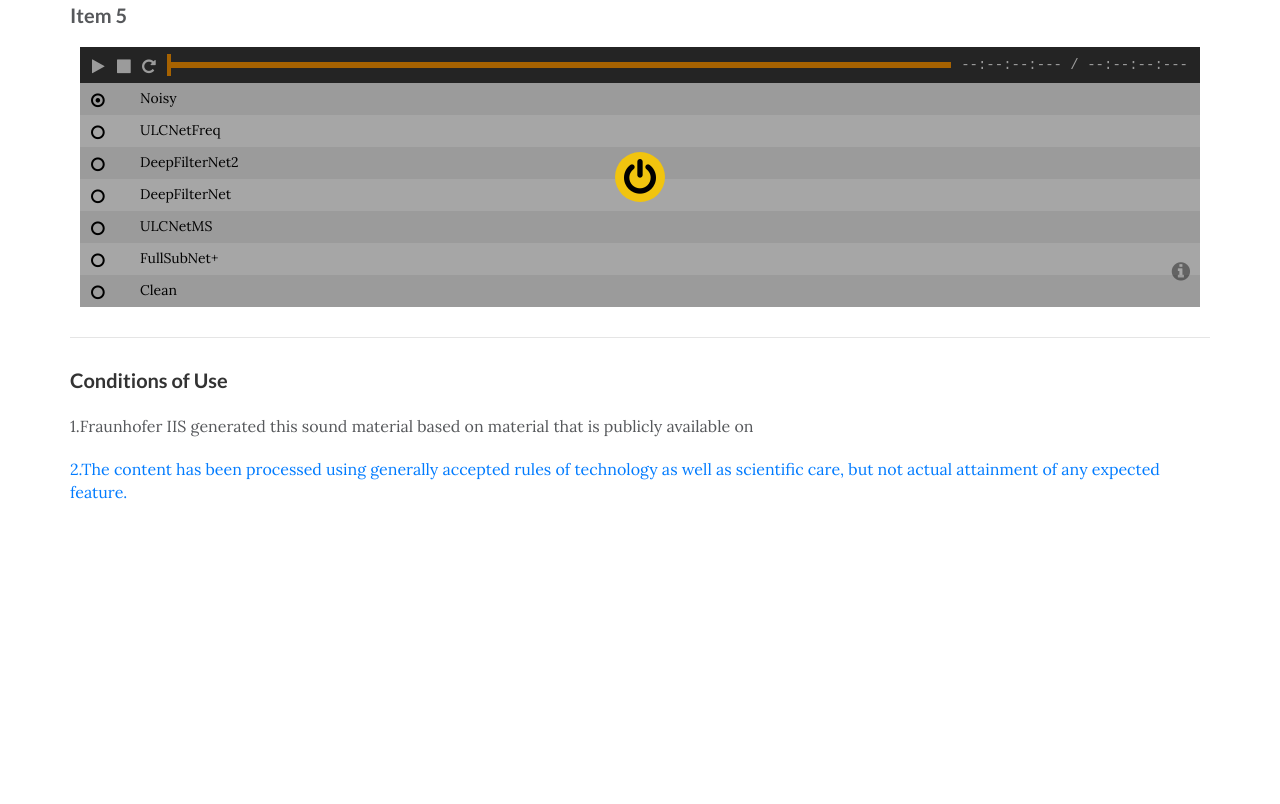
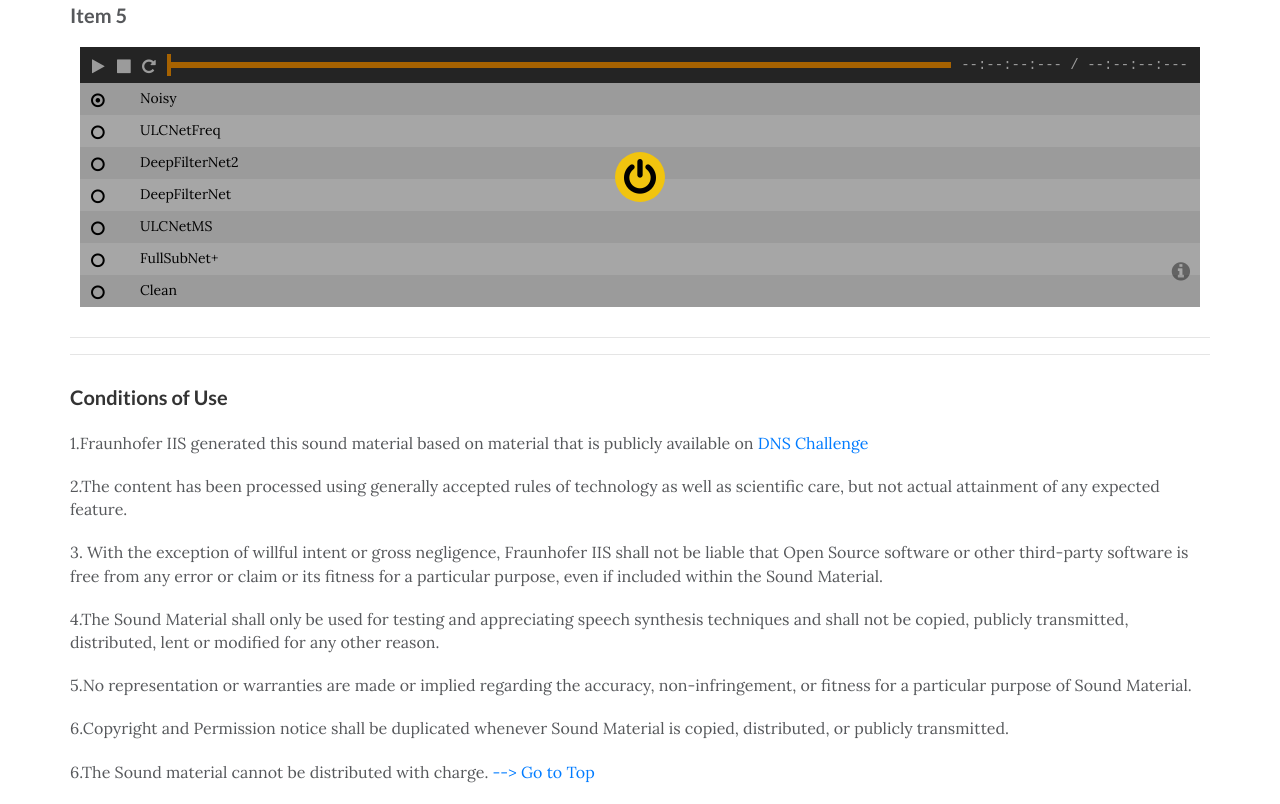
Before and after one commit to fhgainr/fhgainr.github.io, a plain HTML site: page ULCNet/index.html in a window 1280 px wide. Shown: the part 3796-4600 px from the top of the page. Before the commit the page ends 4320 px from the top, so only its background shows below. Drawn offline with nearby package versions, Linux system fonts and the light colour scheme.

Commit message:
Update index.html

```diff
--- a/ULCNet/index.html
+++ b/ULCNet/index.html
@@ -36,6 +36,7 @@
                         <figure></figure>
                         <p></p>
                     </div>
+                    <div id="Methods"></div>
                     <div class="text">
                         <h2>Processing Methods</h2>
                         <p>In our work, for the listening test we evaluate our two proposed methods, ULCNet<sub>Freq </sub> (ULCNetFreq) and ULCNet<sub>MS</sub> (ULCNetMS)  against
@@ -315,9 +316,16 @@
 
  <div class="text">
      <hr> </hr>
+     <hr> </hr>
                         <h2>Conditions of Use</h2>
-                        <p>1.Fraunhofer IIS generated this sound material based on material that is publicly available on  <a href="https://github.com/microsoft/DNS-Challenge"</a> </p>
+                        <p>1.Fraunhofer IIS generated this sound material based on material that is publicly available on  <a href="https://github.com/microsoft/DNS-Challenge"> DNS Challenge </a> </p>
                          <p>2.The content has been processed using generally accepted rules of technology as well as scientific care, but not actual attainment of any expected feature. </p>
+     <p>3. With the exception of willful intent or gross negligence, Fraunhofer IIS shall not be liable that Open Source software or other third-party software is free from any error or claim or its fitness for a particular purpose, even if included within the Sound Material. </p>
+<p>4.The Sound Material shall only be used for testing and appreciating speech synthesis techniques and shall not be copied, publicly transmitted, distributed, lent or modified for any other reason. </p>
+     <p>5.No representation or warranties are made or implied regarding the accuracy, non-infringement, or fitness for a particular purpose of Sound Material. </p>
+     <p>6.Copyright and Permission notice shall be duplicated whenever Sound Material is copied, distributed, or publicly transmitted. </p>
+     <p>6.The Sound material cannot be distributed with charge.   <a href="#Methods"> --> Go to Top</a> </p>
+
 
 </div>
                     </div>
```
